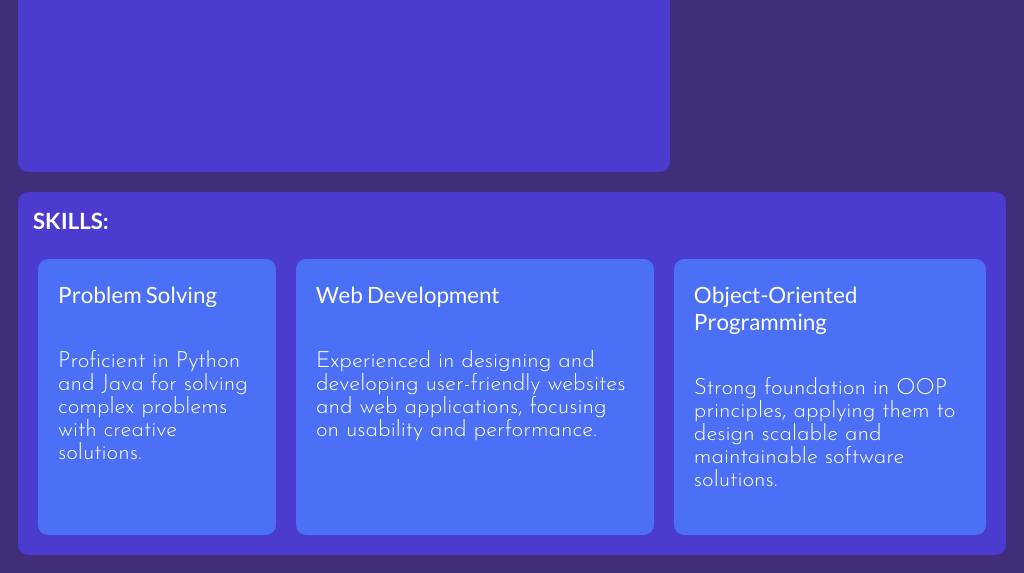
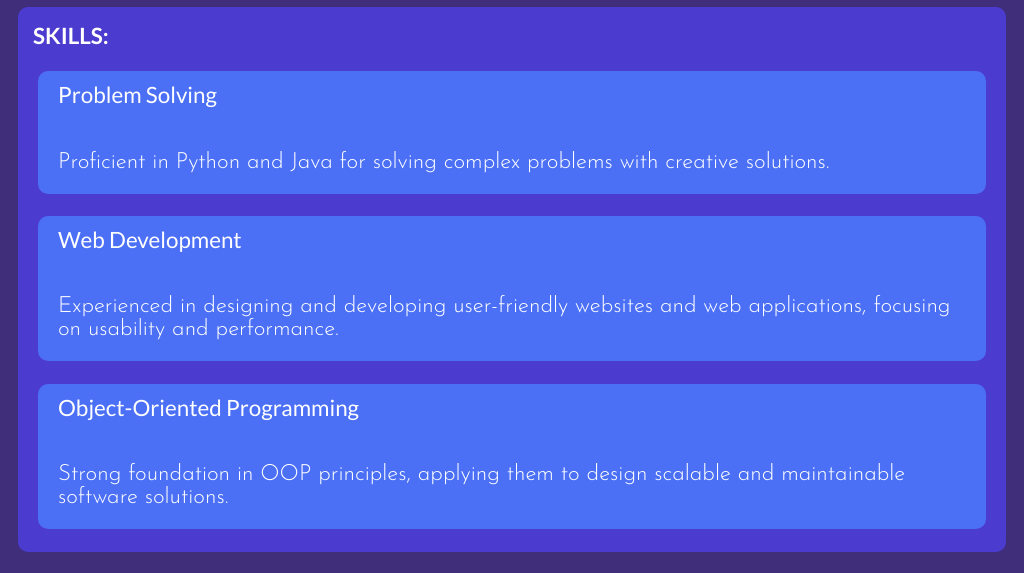
Before and after one commit to sakethpragallapati/Personal-Portfolio-Website, a plain HTML site: page index.html in a window 1024 px wide. Shown: the part 465-1038 px from the top of the page. Drawn offline with Linux system fonts and the light colour scheme.

Commit message:
Update style.css

```diff
--- a/style.css
+++ b/style.css
@@ -228,28 +228,14 @@ p{
     #navbar a {
         padding-right: 15px;
     }
-}
-
-/* Large devices (laptops/desktops, 1024px and up) */
-@media only screen and (min-width: 1024px) {
-    .container {
-        grid-template-rows: 0.5fr 2fr 1.5fr;
-        grid-template-columns: 2fr 1fr;
-        grid-template-areas:
-            "card-1 card-1"
-            "card-2 img-card"
-            "card-3 card-3";
+        .container-2{
+        display: block;
     }
-
-    .img-card img {
-        height: 200px;
+    .one, .two, .three{
+        background-color: #4B70F5;
+        border-radius: 10px;
     }
-
-    #navbar {
-        justify-content: flex-end;
-    }
-
-    #navbar a {
-        padding-right: 20px;
+    h3{
+        padding-top: 10px;
     }
 }
```
